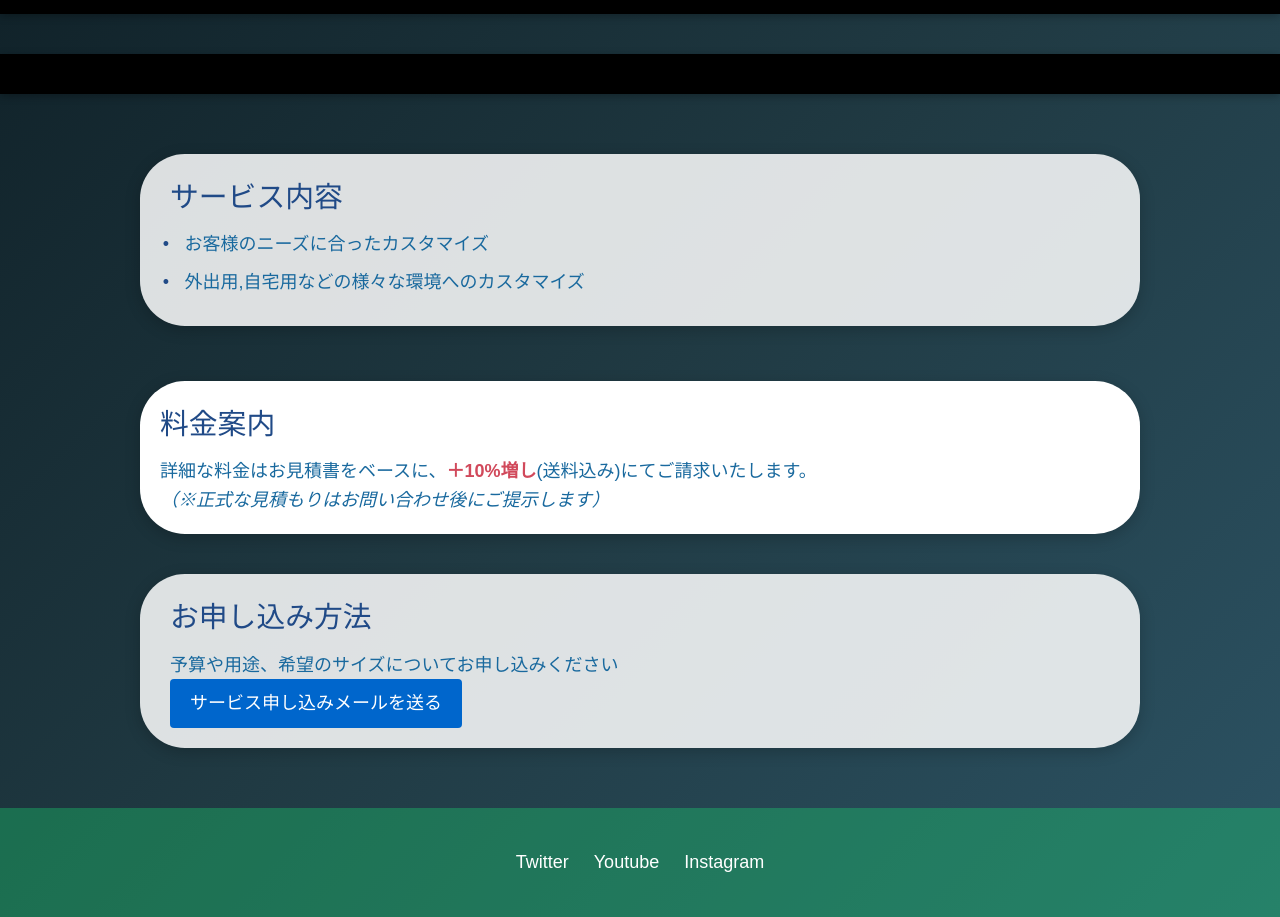
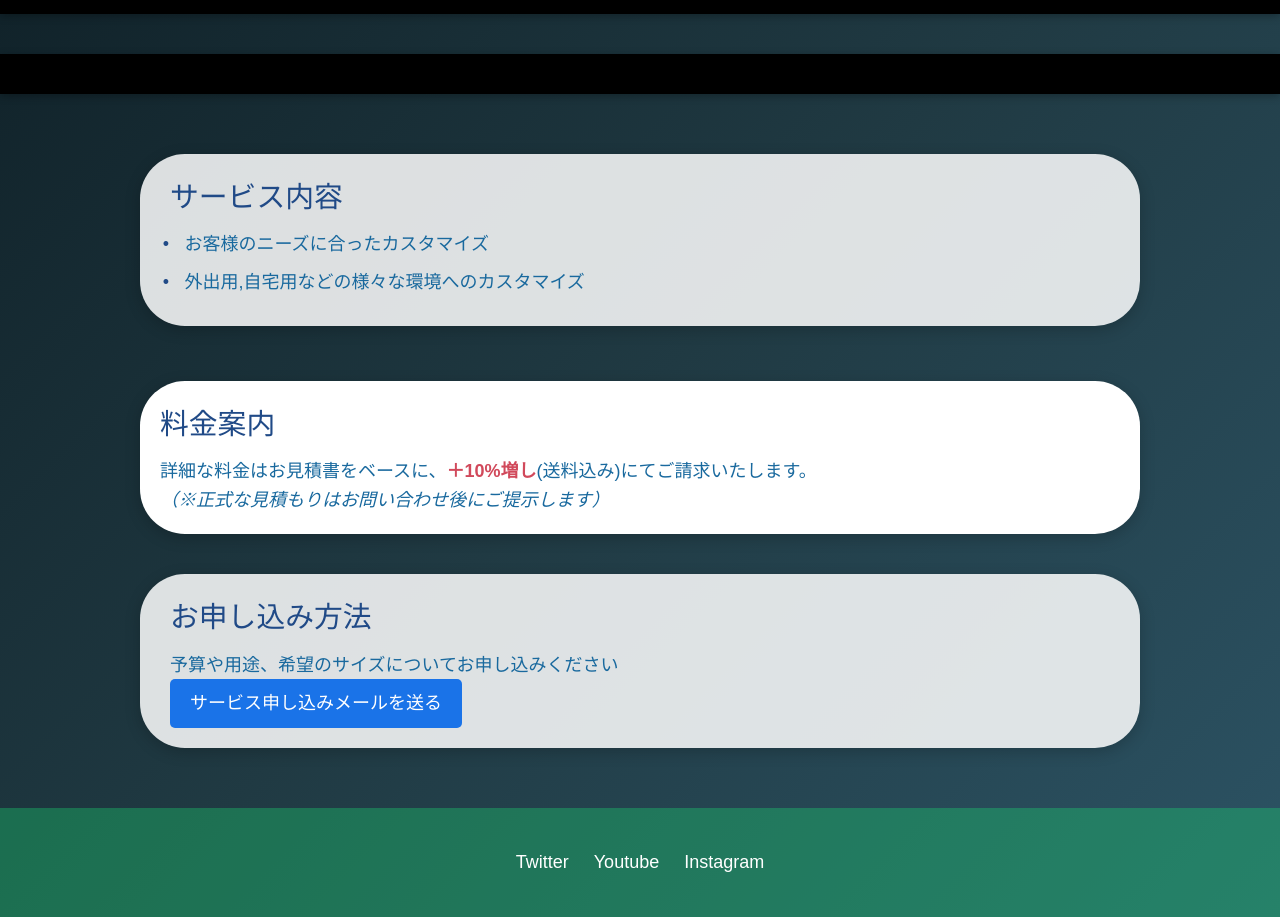
Before and after one commit to DalamundSs/7tech.github.io, a plain HTML site: page index.html in a window 1280 px wide. Shown: the part 117-1034 px from the top of the page. Drawn offline with Linux system fonts and the light colour scheme.

Commit message:
メールの変更

```diff
--- a/index.html
+++ b/index.html
@@ -102,9 +102,9 @@
     <section id="contact">
       <h2>お申し込み方法</h2>
       <p>予算や用途、希望のサイズについてお申し込みください</p>
-      <a class="apply-btn"
-   href="https://mail.google.com/mail/?view=cm&fs=1&to=7tech.jp@gmail.com&su=サービス申し込み"
-   target="_blank" rel="noopener noreferrer">
+      <a href="https://mail.google.com/mail/?view=cm&fs=1&to=7tech.jp@gmail.com&su=PCカスタマイズ依頼&body=以下のテンプレートをご記入ください%0A%0A■ 予算：%0A■ サイズ：%0A■ 用途：%0A■ 詳細な希望："
+     target="_blank"
+     style="display:inline-block; padding:10px 20px; background-color:#1a73e8; color:white; text-decoration:none; border-radius:5px;">
   サービス申し込みメールを送る
 </a>
 
```
